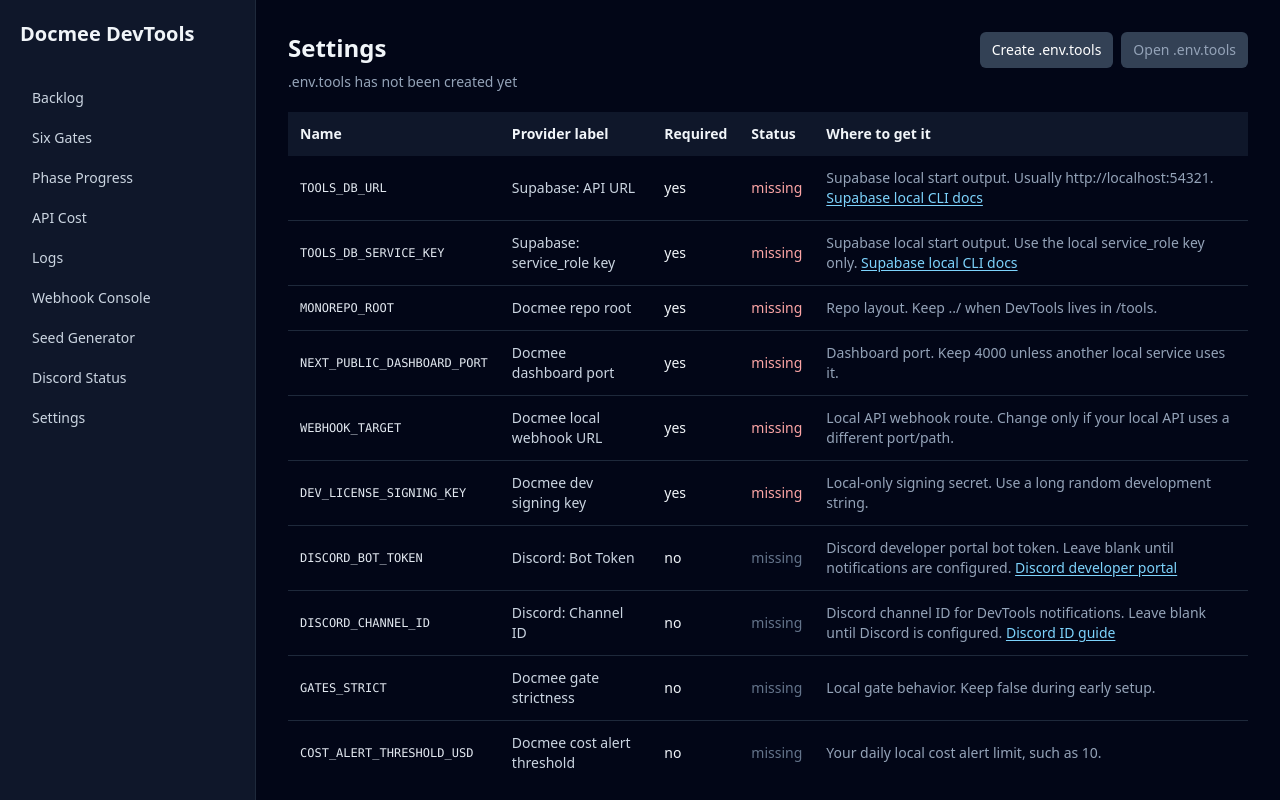
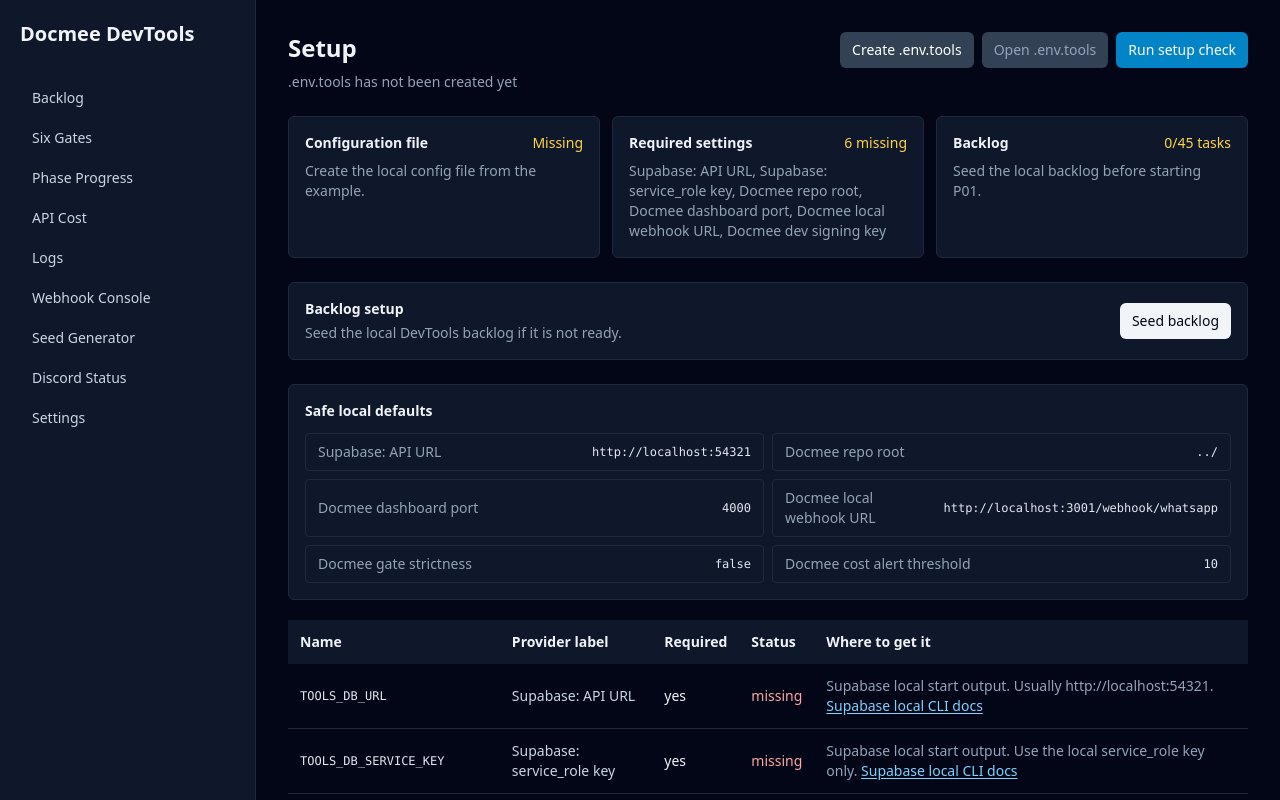
Before and after one commit to JungleAsian/Creascent-Development, a Next.js app in the folder tools/dashboard/: page /settings in a window 1280 px wide. Shown: the top 800 px of the page. Built offline with nearby package versions, Linux system fonts and the light colour scheme.

Commit message:
Add no-programming setup flow

```diff
--- a/tools/dashboard/app/api/settings/env/route.ts
+++ b/tools/dashboard/app/api/settings/env/route.ts
@@ -1,11 +1,12 @@
-import { copyFileSync, existsSync } from 'node:fs'
+import { copyFileSync, existsSync, readFileSync } from 'node:fs'
 import path from 'node:path'
-import { spawn } from 'node:child_process'
+import { spawn, spawnSync } from 'node:child_process'
 import { NextResponse } from 'next/server'
 
 const toolsRoot = path.resolve(process.cwd(), '..')
 const envFile = path.join(toolsRoot, '.env.tools')
 const envExampleFile = path.join(toolsRoot, '.env.tools.example')
+const backlogFile = path.join(toolsRoot, 'logs', 'backlog.json')
 
 function settingsRedirect(request: Request, key: 'message' | 'error', value: string) {
   const url = new URL('/settings', request.url)
@@ -23,6 +24,43 @@
     return
   }
   spawn('xdg-open', [envFile], { detached: true, stdio: 'ignore' }).unref()
+}
+
+function pnpmCommand() {
+  if (process.platform !== 'win32') return 'pnpm'
+  const localAppData = process.env.LOCALAPPDATA
+  const pnpmExe = localAppData ? path.join(localAppData, 'pnpm', 'pnpm.exe') : ''
+  return pnpmExe && existsSync(pnpmExe) ? pnpmExe : 'pnpm.exe'
+}
+
+function runTool(args: string[]) {
+  const result = spawnSync(pnpmCommand(), ['tool', ...args], {
+    cwd: toolsRoot,
+    encoding: 'utf8',
+    shell: false,
+    stdio: 'pipe'
+  })
+  return result.status === 0
+}
+
+function runScript(script: string) {
+  const result = spawnSync(pnpmCommand(), [script], {
+    cwd: toolsRoot,
+    encoding: 'utf8',
+    shell: false,
+    stdio: 'pipe'
+  })
+  return result.status === 0
+}
+
+function backlogCount() {
+  if (!existsSync(backlogFile)) return 0
+  try {
+    const backlog = JSON.parse(readFileSync(backlogFile, 'utf8')) as unknown
+    return Array.isArray(backlog) ? backlog.length : 0
+  } catch {
+    return 0
+  }
 }
 
 export async function POST(request: Request) {
@@ -61,6 +99,35 @@
       : NextResponse.json({ message: 'Opened .env.tools in your local editor' })
   }
 
+  if (body.action === 'seed-backlog') {
+    const ok = runTool(['backlog', 'init'])
+    return isFormPost
+      ? settingsRedirect(request, ok ? 'message' : 'error', ok ? 'Seeded the local DevTools backlog' : 'Backlog seed failed')
+      : NextResponse.json(ok ? { message: 'Seeded the local DevTools backlog' } : { error: 'Backlog seed failed' }, { status: ok ? 200 : 500 })
+  }
+
+  if (body.action === 'check') {
+    const envOk = runTool(['env', 'check'])
+    const backlogOk = backlogCount() === 45
+    const typecheckOk = runScript('typecheck')
+    const lintOk = runScript('lint')
+    const dalOk = runTool(['dal', 'check'])
+    const gatesOk = typecheckOk && lintOk && dalOk
+    const ok = envOk && backlogOk && gatesOk
+    const message = ok
+      ? 'Setup check passed'
+      : `Setup needs attention: ${[
+        envOk ? '' : 'env',
+        backlogOk ? '' : 'backlog',
+        typecheckOk ? '' : 'typecheck',
+        lintOk ? '' : 'lint',
+        dalOk ? '' : 'dal'
+      ].filter(Boolean).join(', ')}`
+    return isFormPost
+      ? settingsRedirect(request, ok ? 'message' : 'error', message)
+      : NextResponse.json(ok ? { message } : { error: message }, { status: ok ? 200 : 500 })
+  }
+
   return isFormPost
     ? settingsRedirect(request, 'error', 'Unknown settings action')
     : NextResponse.json({ error: 'Unknown settings action' }, { status: 400 })
--- a/tools/dashboard/app/settings/page.tsx
+++ b/tools/dashboard/app/settings/page.tsx
@@ -4,6 +4,7 @@
 const toolsRoot = path.resolve(process.cwd(), '..')
 const envFile = path.join(toolsRoot, '.env.tools')
 const envExampleFile = path.join(toolsRoot, '.env.tools.example')
+const backlogFile = path.join(toolsRoot, 'logs', 'backlog.json')
 
 const requiredVars = [
   'TOOLS_DB_URL',
@@ -54,6 +55,15 @@
   COST_ALERT_THRESHOLD_USD: { providerLabel: 'Docmee cost alert threshold', text: 'Your daily local cost alert limit, such as 10.' }
 }
 
+const safeDefaults = [
+  ['Supabase: API URL', 'http://localhost:54321'],
+  ['Docmee repo root', '../'],
+  ['Docmee dashboard port', '4000'],
+  ['Docmee local webhook URL', 'http://localhost:3001/webhook/whatsapp'],
+  ['Docmee gate strictness', 'false'],
+  ['Docmee cost alert threshold', '10']
+]
+
 function parseEnv(content: string) {
   return Object.fromEntries(
     content
@@ -78,16 +88,40 @@
   const envExists = fs.existsSync(envFile)
   const exampleExists = fs.existsSync(envExampleFile)
   const env = envExists ? parseEnv(fs.readFileSync(envFile, 'utf8')) : {}
+  const backlogCount = fs.existsSync(backlogFile)
+    ? JSON.parse(fs.readFileSync(backlogFile, 'utf8')).length as number
+    : 0
   const rows = [
     ...requiredVars.map((name) => ({ name, required: true, present: Boolean(env[name]) })),
     ...optionalVars.map((name) => ({ name, required: false, present: Boolean(env[name]) }))
+  ]
+  const missingRequired = rows.filter((row) => row.required && !row.present)
+  const setupCards = [
+    {
+      title: 'Configuration file',
+      status: envExists ? 'Ready' : 'Missing',
+      ok: envExists,
+      detail: envExists ? '.env.tools is available locally.' : 'Create the local config file from the example.'
+    },
+    {
+      title: 'Required settings',
+      status: missingRequired.length === 0 ? 'Ready' : `${missingRequired.length} missing`,
+      ok: missingRequired.length === 0,
+      detail: missingRequired.length === 0 ? 'All required settings are present.' : missingRequired.map((row) => guidance[row.name].providerLabel).join(', ')
+    },
+    {
+      title: 'Backlog',
+      status: backlogCount === 45 ? 'Ready' : `${backlogCount}/45 tasks`,
+      ok: backlogCount === 45,
+      detail: backlogCount === 45 ? 'The DevTools backlog is seeded.' : 'Seed the local backlog before starting P01.'
+    }
   ]
 
   return (
     <section className="max-w-5xl">
       <div className="flex flex-wrap items-start justify-between gap-4">
         <div>
-          <h1 className="text-2xl font-semibold">Settings</h1>
+          <h1 className="text-2xl font-semibold">Setup</h1>
           <p className="mt-2 text-sm text-slate-400">{envExists ? envFile : '.env.tools has not been created yet'}</p>
         </div>
         <div className="flex min-w-72 flex-col items-end gap-2">
@@ -114,9 +148,57 @@
                 Open .env.tools
               </button>
             </form>
+            <form action="/api/settings/env" method="post">
+              <input type="hidden" name="action" value="check" />
+              <button
+                type="submit"
+                className="rounded-md bg-sky-600 px-3 py-2 text-sm font-medium text-white"
+              >
+                Run setup check
+              </button>
+            </form>
           </div>
           {searchParams?.message && <p className="text-right text-xs text-emerald-300">{searchParams.message}</p>}
           {searchParams?.error && <p className="text-right text-xs text-red-300">{searchParams.error}</p>}
+        </div>
+      </div>
+
+      <div className="mt-6 grid gap-3 md:grid-cols-3">
+        {setupCards.map((card) => (
+          <div key={card.title} className="rounded-md border border-slate-800 bg-slate-900 p-4">
+            <div className="flex items-center justify-between gap-3">
+              <h2 className="text-sm font-semibold">{card.title}</h2>
+              <span className={card.ok ? 'text-sm text-emerald-300' : 'text-sm text-amber-300'}>{card.status}</span>
+            </div>
+            <p className="mt-2 text-sm text-slate-400">{card.detail}</p>
+          </div>
+        ))}
+      </div>
+
+      <div className="mt-6 rounded-md border border-slate-800 bg-slate-900 p-4">
+        <div className="flex flex-wrap items-center justify-between gap-3">
+          <div>
+            <h2 className="text-sm font-semibold">Backlog setup</h2>
+            <p className="mt-1 text-sm text-slate-400">Seed the local DevTools backlog if it is not ready.</p>
+          </div>
+          <form action="/api/settings/env" method="post">
+            <input type="hidden" name="action" value="seed-backlog" />
+            <button type="submit" className="rounded-md bg-slate-100 px-3 py-2 text-sm font-medium text-slate-950">
+              Seed backlog
+            </button>
+          </form>
+        </div>
+      </div>
+
+      <div className="mt-6 rounded-md border border-slate-800 bg-slate-900 p-4">
+        <h2 className="text-sm font-semibold">Safe local defaults</h2>
+        <div className="mt-3 grid gap-2 md:grid-cols-2">
+          {safeDefaults.map(([label, value]) => (
+            <div key={label} className="flex items-center justify-between gap-3 rounded border border-slate-800 px-3 py-2">
+              <span className="text-sm text-slate-400">{label}</span>
+              <code className="text-xs text-slate-200">{value}</code>
+            </div>
+          ))}
         </div>
       </div>
 
```
